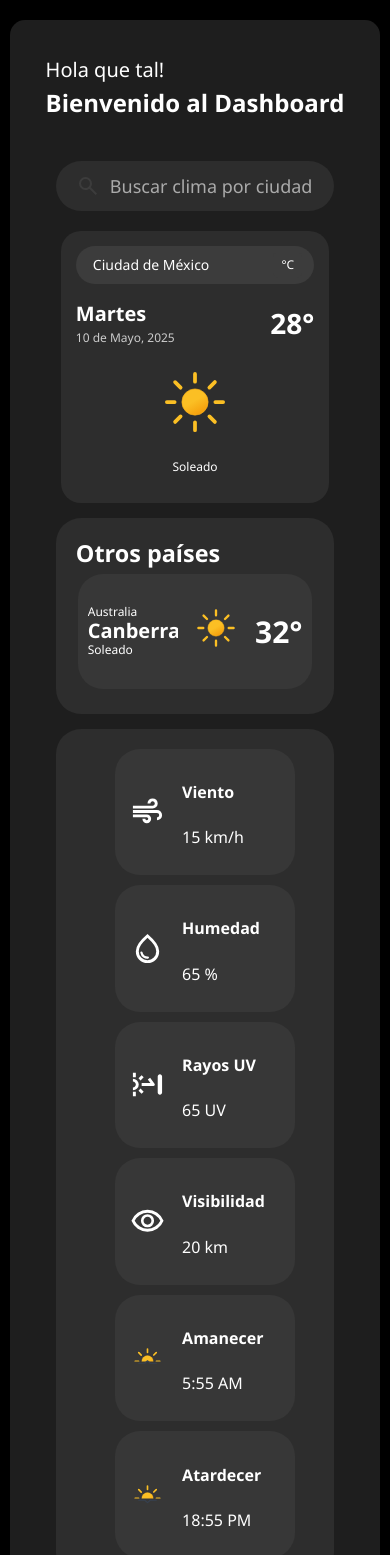
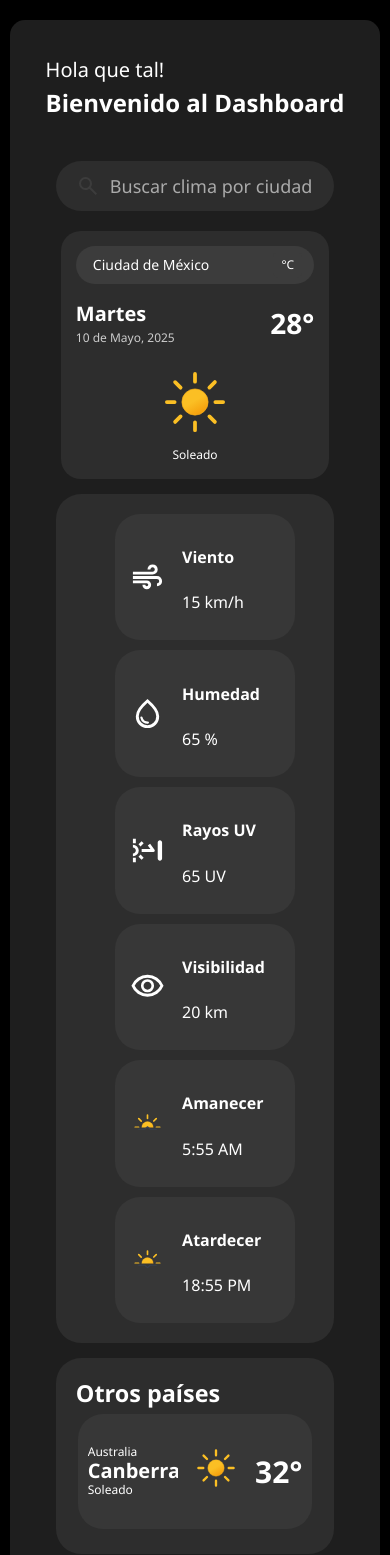
Before and after one commit to RodEsB/Dashboard-Weather, a React (Vite) app: page / in a window 390 px wide. Shown: the top 1555 px of the page. Built offline with nearby package versions, Linux system fonts and the light colour scheme.

Commit message:
Implementación responsividad movil

```diff
--- a/src/App.css
+++ b/src/App.css
@@ -53,7 +53,8 @@ body {
   flex-wrap: nowrap;
 }
 
-.card-stack {
+.card-stack,
+.card-stack-countries{
   display: flex;
   flex-direction: column;
   gap: 20px;
@@ -75,7 +76,8 @@ body {
     justify-content: center;
   }
 
-  .card-stack {
+  .card-stack,
+  .card-stack-countries {
     flex-direction: row;
     flex-wrap: wrap;
     gap: 15px;
@@ -103,7 +105,21 @@ body {
     align-items: center;
   }
 
-  .card-stack {
+  .weather-container {
+    order: -1;
+    width: 100% !important;
+    max-width: none;
+  }
+
+  .card-stack{
+    order: -2;
+    flex-direction: column;
+    width: 100%;
+    align-items: center;
+  }
+
+  .card-stack-countries{
+    order: 1;
     flex-direction: column;
     width: 100%;
     align-items: center;
--- a/src/App.tsx
+++ b/src/App.tsx
@@ -16,12 +16,12 @@ function App() {
     </div>
 
       <div className="weather-components">
-      {/* Contenedor vertical para WeatherCard y OtherCountries */}
       <div className="card-stack">
         <WeatherCard />
+      </div>
+      <div className="card-stack-countries">
         <OtherCountries />
       </div>
-
       <WeatherContainer />
     </div>
     </div>
--- a/src/Components/OtherCountires.css
+++ b/src/Components/OtherCountires.css
@@ -3,7 +3,7 @@
   border-radius: 25px;
   padding: 10px 20px 30px 20px;
   width: 290px;
-  height: 130px;
+  height: 150px;
   color: white;
   display: flex;
   flex-direction: column;
--- a/src/Components/WeatherCard.css
+++ b/src/Components/WeatherCard.css
@@ -69,6 +69,7 @@
 }
 
 .weather-climate {
+  margin: 0;
   font-size: 12px;
 }
 
```
